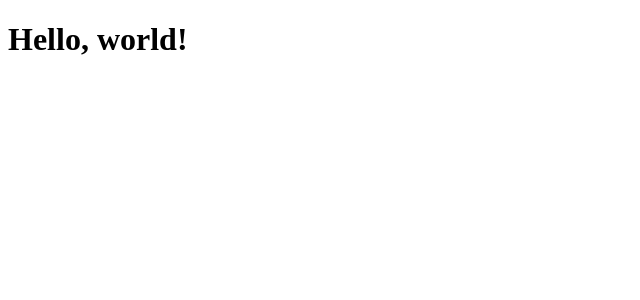
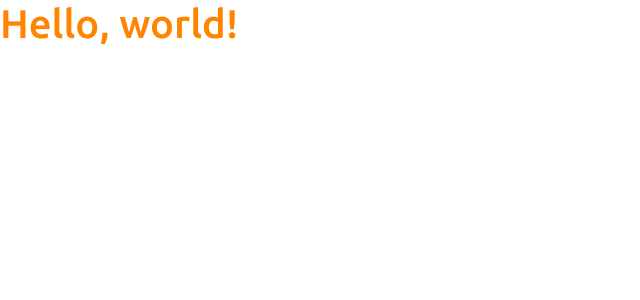
Before and after one commit to anacleto616/ds-vendas, a React (Create React App) app in the folder frontend/: page / in a window 1280 px wide. Shown: the top 300 px of the page, without its empty margins (0-640 px from the left). Built offline with nearby package versions, Linux system fonts and the light colour scheme.

Commit message:
Bootstrap

```diff
--- a/frontend/package.json
+++ b/frontend/package.json
@@ -3,6 +3,8 @@
   "version": "0.1.0",
   "private": true,
   "dependencies": {
+    "3": "^2.1.0",
+    "-": "^0.0.1",
     "@testing-library/jest-dom": "^5.11.4",
     "@testing-library/react": "^11.1.0",
     "@testing-library/user-event": "^12.1.10",
@@ -10,6 +12,9 @@
     "@types/node": "^12.0.0",
     "@types/react": "^17.0.0",
     "@types/react-dom": "^17.0.0",
+    "bootstrap": "^4.6.0",
+    "jquery": "1.9.1",
+    "popper.js": "^1.16.1",
     "react": "^17.0.2",
     "react-dom": "^17.0.2",
     "react-scripts": "4.0.3",
--- a/frontend/src/App.tsx
+++ b/frontend/src/App.tsx
@@ -1,7 +1,7 @@
 function App() {
   return (
     <div>
-      <h1>Hello, world!</h1>
+      <h1 className="text-primary">Hello, world!</h1>
     </div>
   );
 }
--- /dev/null
+++ b/frontend/src/assets/css/styles.css
@@ -0,0 +1,33 @@
+@import url("https://fonts.googleapis.com/css2?family=Ubuntu:wght@300;400;500;700&display=swap");
+:root {
+  --color-primary: #ff8400;
+}
+
+html,
+body {
+  height: 100%;
+  font-family: "Ubuntu", sans-serif;
+}
+
+#root {
+  display: flex;
+  flex-direction: column;
+  height: 100%;
+}
+
+.content {
+  flex: 1 0 auto;
+}
+
+.footer {
+  flex-shrink: 0;
+  text-align: center;
+}
+
+.bg-primary {
+  background-color: var(--color-primary) !important;
+}
+
+.text-primary {
+  color: var(--color-primary) !important;
+}
--- a/frontend/src/index.tsx
+++ b/frontend/src/index.tsx
@@ -1,5 +1,7 @@
 import React from "react";
 import ReactDOM from "react-dom";
+import "bootstrap/dist/css/bootstrap.css";
+import "./assets/css/styles.css";
 import App from "./App";
 
 ReactDOM.render(
```
Also changed, not shown: 1 other file (tests, documents, lock files or other folders).
